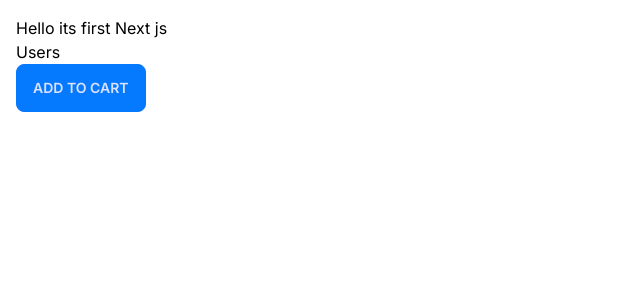
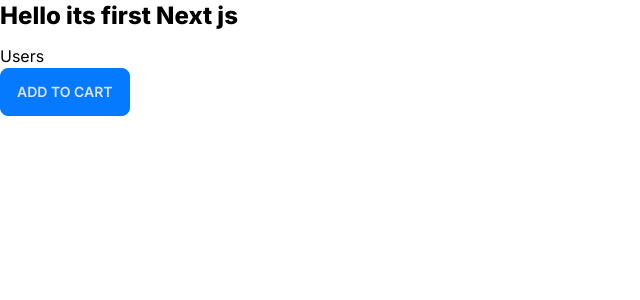
Before and after one commit to Itswaleedtahir/Next_js, a Next.js app: page / in a window 1280 px wide. Shown: the top 300 px of the page, without its empty margins (0-640 px from the left). Built offline with nearby package versions, Linux system fonts and the light colour scheme.

Commit message:
Update globals.css

```diff
--- a/app/globals.css
+++ b/app/globals.css
@@ -18,5 +18,10 @@
 
 body {
   color: rgb(var(--foreground-rgb));
-  padding: 1rem;
 }
+
+@layer base {
+  h1{
+    @apply font-extrabold text-2xl mb-3;
+  }
+}
```
